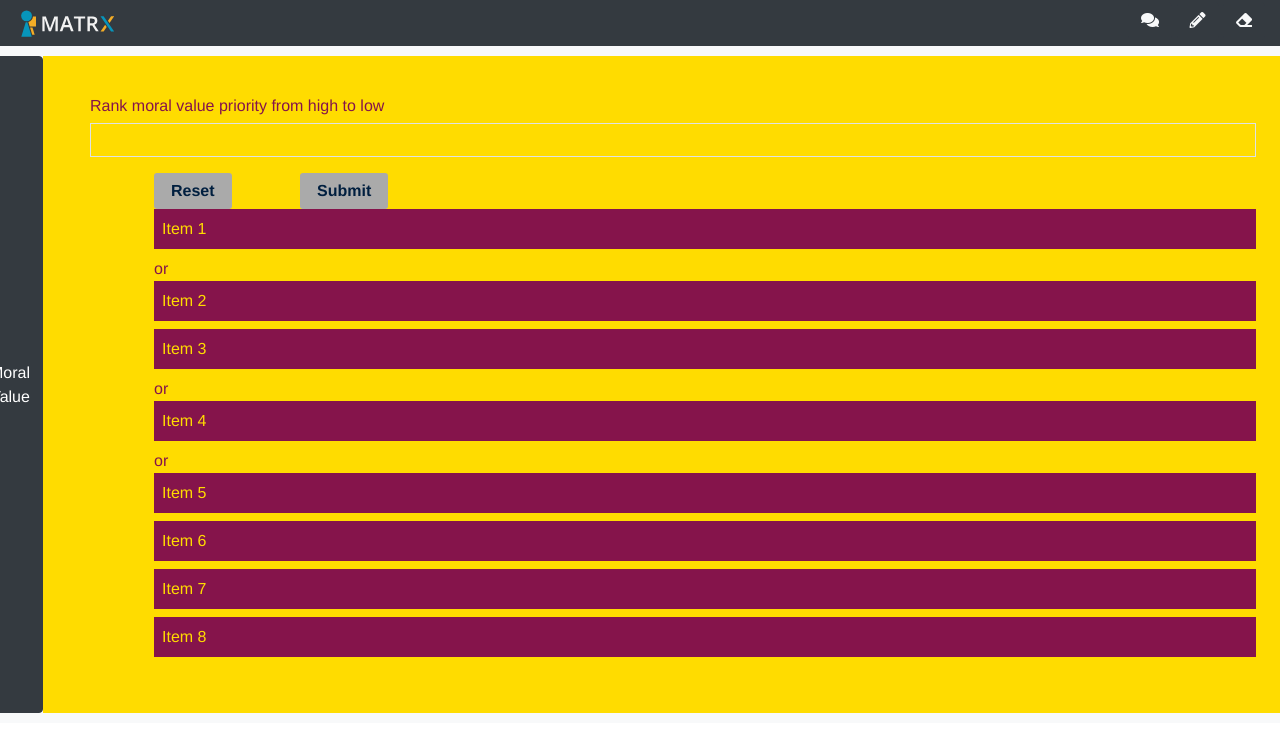
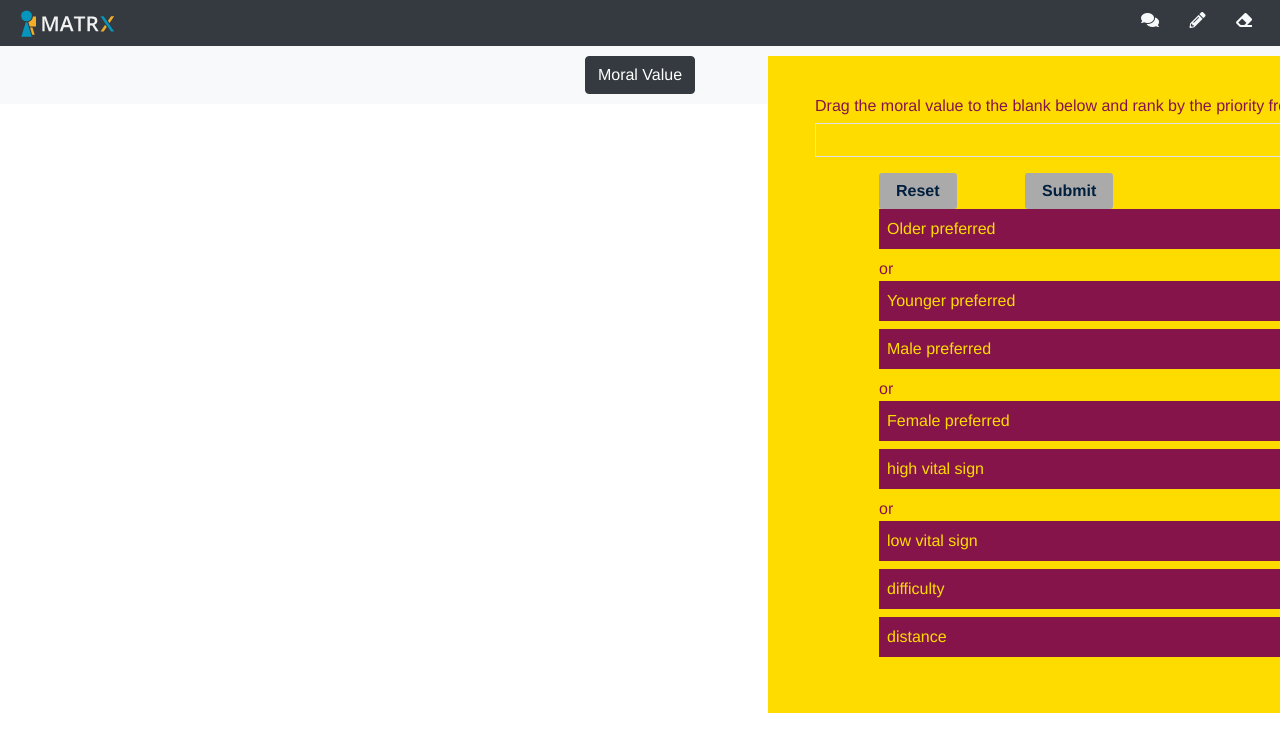
Before and after one commit to zhanghuishun/MHC-for-SAR-task-1, a Flask app: page /human-agent/1 in a window 1280 px wide. Shown: the top 752 px of the page. Run offline with Flask 2, Linux system fonts and the light colour scheme; parts of the project's set-up code (start-up, migrations or seed data) failed here and were passed over; some libraries are stand-ins or nearby versions.

Commit message:
add moral value content

```diff
--- a/customized_gui/static/css/mhc.css
+++ b/customized_gui/static/css/mhc.css
@@ -573,3 +573,11 @@
 .patientcard-human {
     background-color: white !important;
 }
+
+.sidebarClass {
+    position: fixed;
+    right: -60%;
+    width: 40%;
+    z-index: 9999;
+    transition: width 1s;
+}
--- a/customized_gui/templates/human_agent.html
+++ b/customized_gui/templates/human_agent.html
@@ -62,7 +62,7 @@
         data-target="#sideBar" aria-expanded="false" aria-controls="sideBar">Moral Value</button>
         <div class="p3 clearfix bg-yellow maroon col-12 sidebarClass" id="sideBar">
 			<div class="col 6">
-				<h2 class="h4 mt1">Rank moral value priority from high to low</h2>
+				<h2 class="h4 mt1">Drag the moral value to the blank below and rank by the priority from high to low</h2>
 				<ul class="p2 border maroon border-maroon js-sortable-copy-target sortable list flex flex-column list-reset" id="copy-list">
 				</ul>
 				<button class="ml4 button navy bg-gray" id="reset">Reset</button>
@@ -70,17 +70,20 @@
 			</div>
 			<div class="col"> <!-- col-6 -->
 				<ul class="ml4 js-sortable-copy sortable list flex flex-column list-reset">
-					<li class="p1 mb1 yellow bg-maroon" style="position: relative; z-index: 10; float:left">Item 1</li>
+					<li class="p1 mb1 yellow bg-maroon" style="position: relative; z-index: 10; float:left">Older preferred</li>
 					<li>or</li>
-					<li class="p1 mb1 yellow bg-maroon" style="position: relative; z-index: 10; float:left">Item 2</li>
-					<li class="p1 mb1 yellow bg-maroon" style="position: relative; z-index: 10; float:left">Item 3</li>
+					<li class="p1 mb1 yellow bg-maroon" style="position: relative; z-index: 10; float:left">Younger preferred</li>
+
+					<li class="p1 mb1 yellow bg-maroon" style="position: relative; z-index: 10; float:left">Male preferred</li>
 					<li>or</li>
-					<li class="p1 mb1 yellow bg-maroon" style="position: relative; z-index: 10; float:left">Item 4</li>
-					<li>or</li>
-					<li class="p1 mb1 yellow bg-maroon" style="position: relative; z-index: 10">Item 5</li>
-					<li class="p1 mb1 yellow bg-maroon" style="position: relative; z-index: 10">Item 6</li>
-					<li class="p1 mb1 yellow bg-maroon" style="position: relative; z-index: 10">Item 7</li>
-					<li class="p1 mb1 yellow bg-maroon" style="position: relative; z-index: 10">Item 8</li>
+					<li class="p1 mb1 yellow bg-maroon" style="position: relative; z-index: 10; float:left">Female preferred</li>
+
+					<li class="p1 mb1 yellow bg-maroon" style="position: relative; z-index: 10">high vital sign</li>
+                    <li>or</li>
+					<li class="p1 mb1 yellow bg-maroon" style="position: relative; z-index: 10">low vital sign</li>
+
+					<li class="p1 mb1 yellow bg-maroon" style="position: relative; z-index: 10">difficulty</li>
+					<li class="p1 mb1 yellow bg-maroon" style="position: relative; z-index: 10">distance</li>
 				</ul>
 			</div>
 		</div>
```
